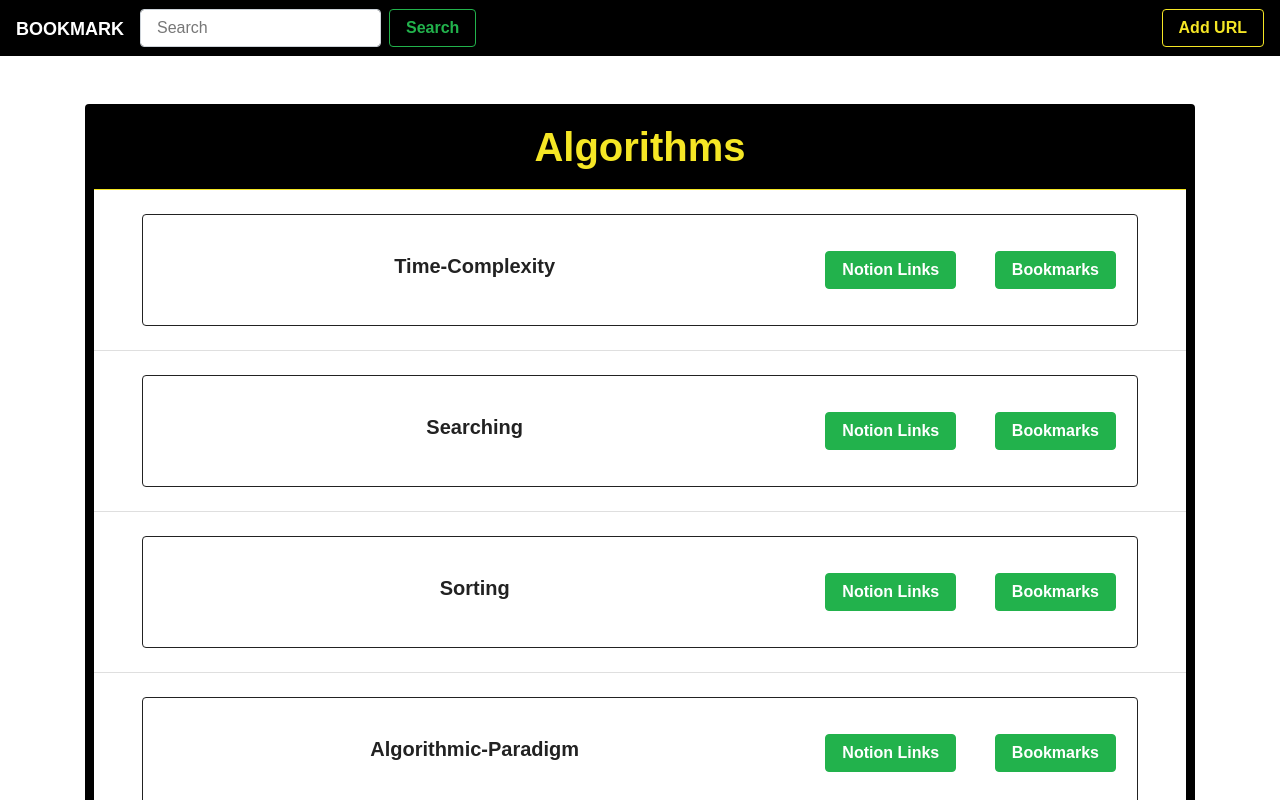
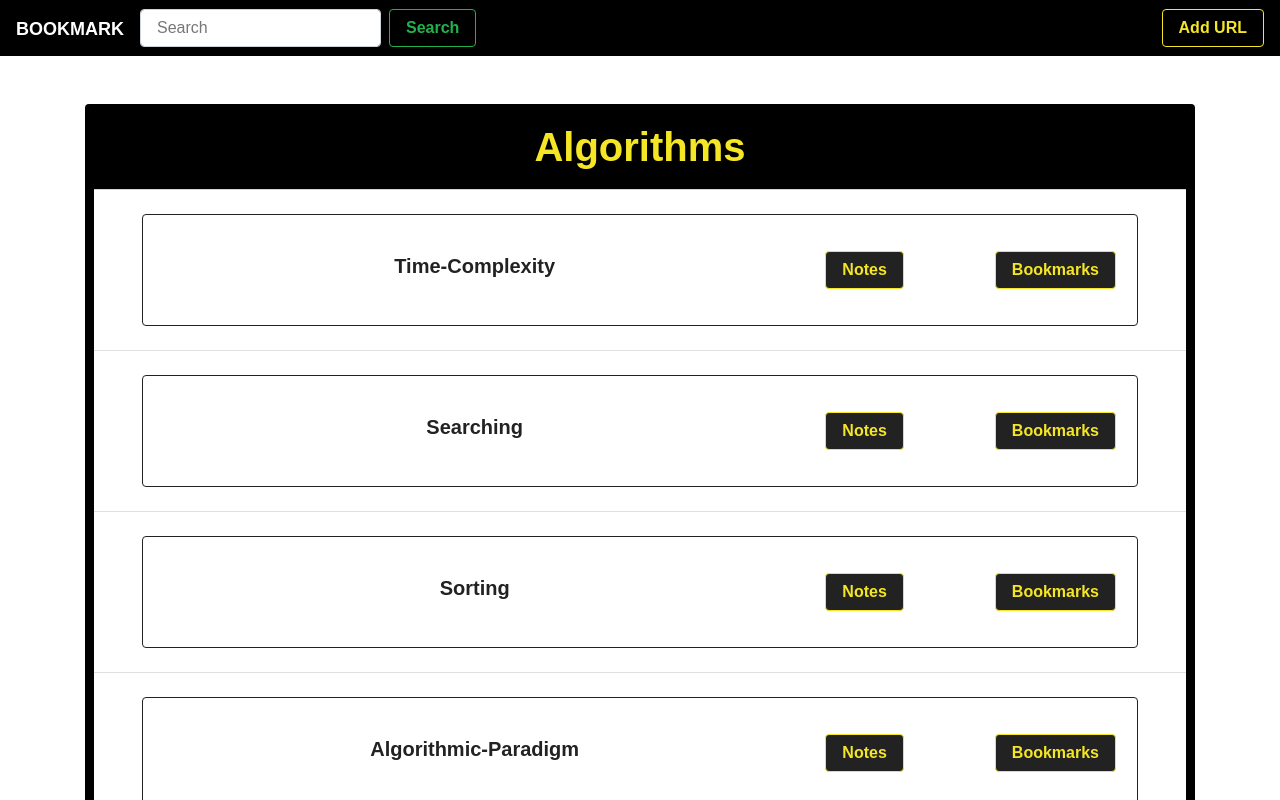
Before and after one commit to vishal2098govind/bookmark, a React (Create React App) app: page /sub/Algorithms in a window 1280 px wide. Shown: the top 800 px of the page. Built offline with nearby package versions, Linux system fonts and the light colour scheme; a web font is replaced by a local one.

Commit message:
improved styling

```diff
--- a/src/components/Subject.js
+++ b/src/components/Subject.js
@@ -20,8 +20,8 @@ export default class Subject extends Component {
                   </div>
                   <div className='card-body col-md-4'>
                     <div className='d-flex justify-content-between align-items-center'>
-                        <button className='btn btn-success text-white'>Notion Links</button>
-                        <button className='btn btn-success text-white'>Bookmarks</button>
+                        <button className='btn btn-dark text-warning border-warning'>Notes</button>
+                        <button className='btn btn-dark text-warning border-warning'>Bookmarks</button>
 
                     </div>
                   </div>
```
